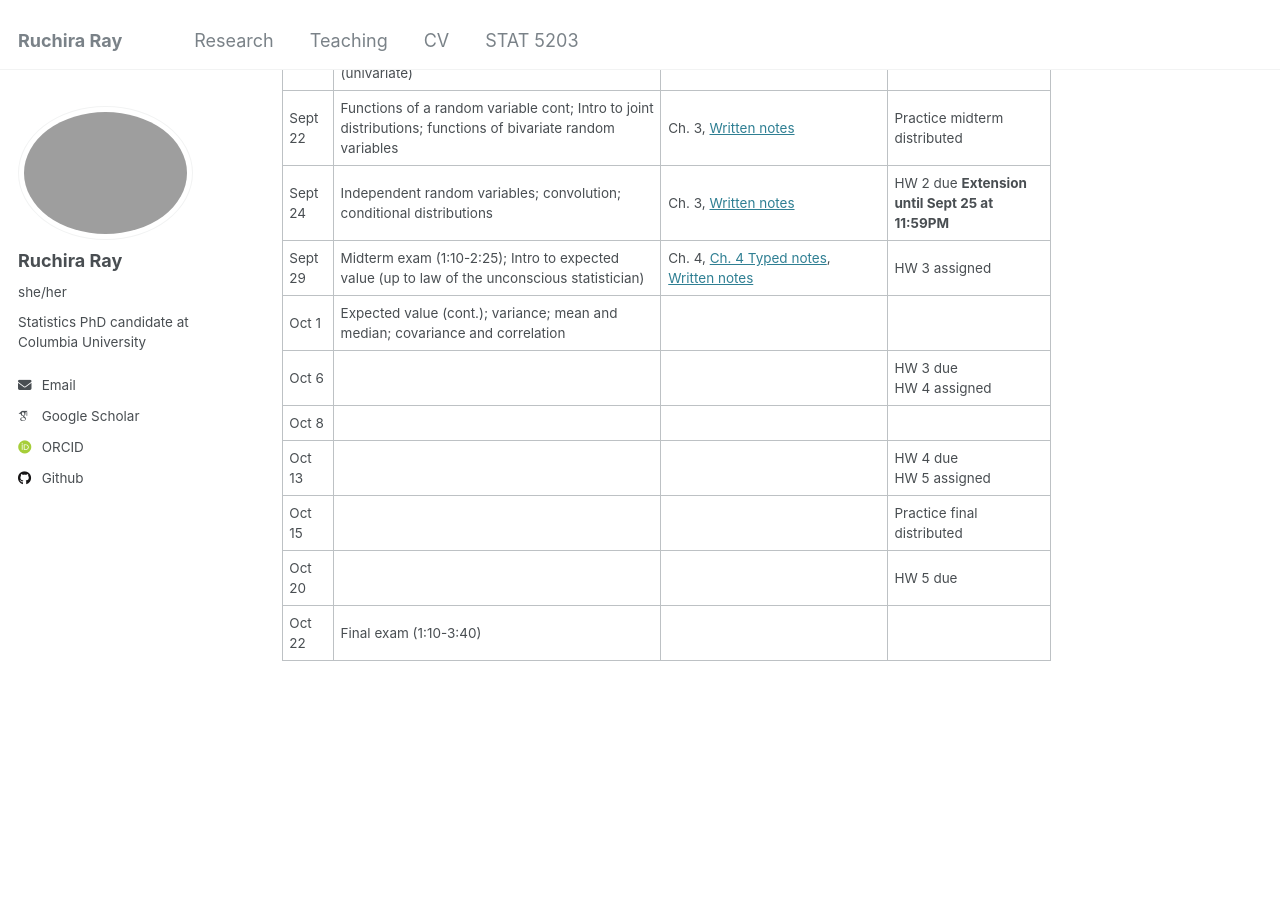
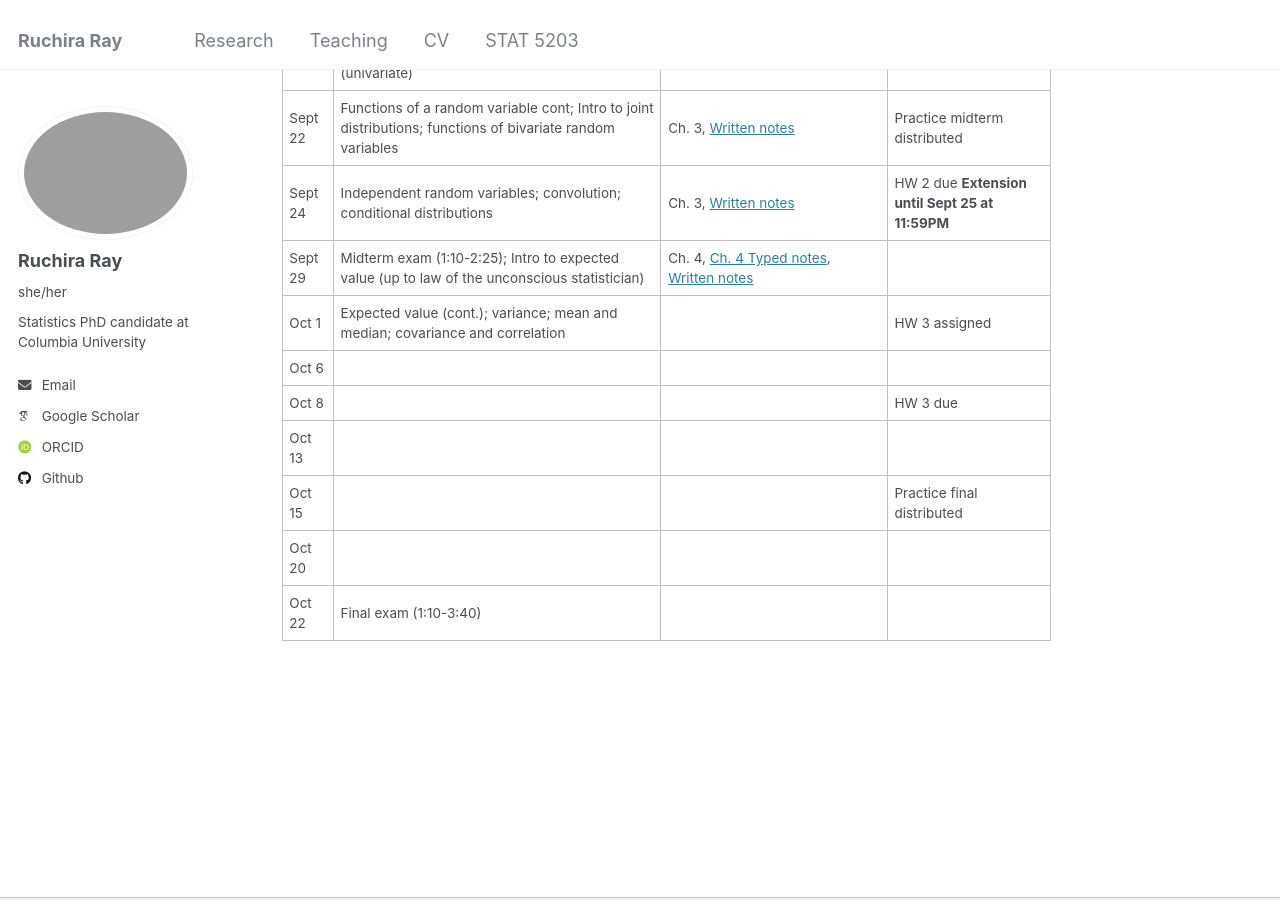
Before and after one commit to rray123/rray123.github.io, a Jekyll site: the page built from _pages/STAT5203.md, in a window 1280 px wide and 900 px high, scrolled down 673 px. Built offline with Jekyll 4.4.1, drawn with Linux system fonts in a browser that asks for light colours; some web fonts are replaced.

Commit message:
Update STAT5203.md

```diff
--- a/_pages/STAT5203.md
+++ b/_pages/STAT5203.md
@@ -27,11 +27,11 @@ Schedule subject to change. Check back regularly for updates.
 | Sept 17 |Discrete + continuous random variables; pdf's and cdf's; functions of a random variable (univariate) | Ch. 2-3, [Written notes](https://rray123.github.io/files/Lecture4-written.pdf) | |
 | Sept 22 |Functions of a random variable cont; Intro to joint distributions; functions of bivariate random variables | Ch. 3, [Written notes](https://rray123.github.io/files/Lecture5-written.pdf) | Practice midterm distributed|
 | Sept 24 |Independent random variables; convolution; conditional distributions| Ch. 3, [Written notes](https://rray123.github.io/files/Lecture6-written.pdf) |HW 2 due **Extension until Sept 25 at 11:59PM**|
-| Sept 29 |Midterm exam (1:10-2:25); Intro to expected value (up to law of the unconscious statistician)|Ch. 4, [Ch. 4 Typed notes](https://rray123.github.io/files/Ch4.pdf), [Written notes](https://rray123.github.io/files/Lecture7-written.pdf)|HW 3 assigned|
-| Oct 1   |Expected value (cont.); variance; mean and median; covariance and correlation|||
-| Oct 6   |||HW 3 due <br> HW 4 assigned|
-| Oct 8   ||||
-| Oct 13  |||HW 4 due <br> HW 5 assigned|
+| Sept 29 |Midterm exam (1:10-2:25); Intro to expected value (up to law of the unconscious statistician)|Ch. 4, [Ch. 4 Typed notes](https://rray123.github.io/files/Ch4.pdf), [Written notes](https://rray123.github.io/files/Lecture7-written.pdf)||
+| Oct 1   |Expected value (cont.); variance; mean and median; covariance and correlation||HW 3 assigned|
+| Oct 6   ||||
+| Oct 8   |||HW 3 due|
+| Oct 13  ||||
 | Oct 15  |||Practice final distributed|
-| Oct 20  |||HW 5 due|
+| Oct 20  ||||
 | Oct 22  |Final exam (1:10-3:40)|||
```
